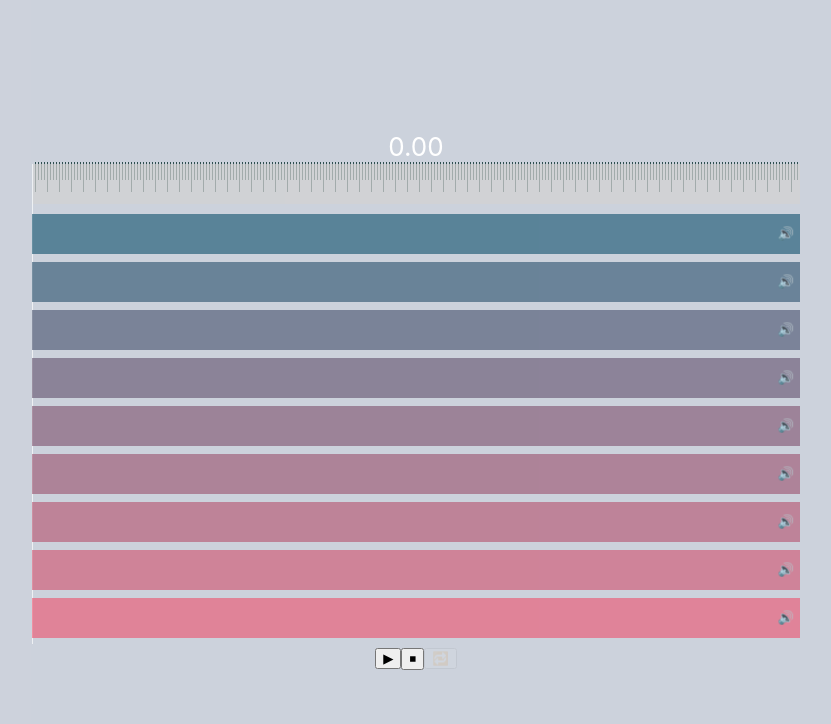
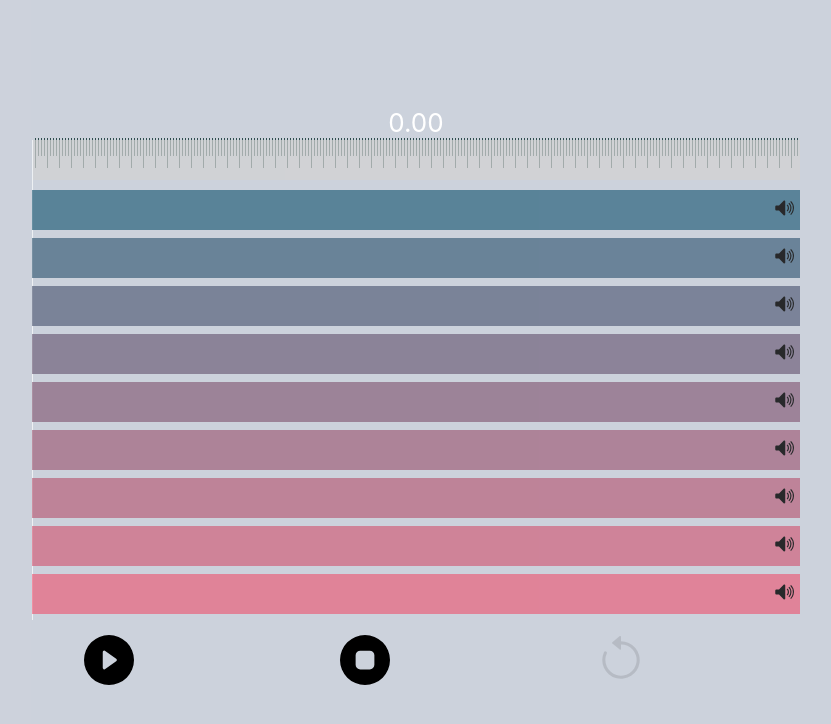
Before and after one commit to tsoriLache/loop-machine, a React (Create React App) app: page / in a window 1280 px wide. Shown: the top 724 px of the page, without its empty margins (224-1055 px from the left). Built offline with nearby package versions, Linux system fonts and the light colour scheme; the HTML template or start-up script is replaced by a standard one.

Commit message:
icons for buttons

```diff
--- a/package.json
+++ b/package.json
@@ -12,6 +12,7 @@
     "@types/react-dom": "^18.0.1",
     "react": "^18.0.0",
     "react-dom": "^18.0.0",
+    "react-icons": "^4.3.1",
     "react-scripts": "5.0.1",
     "typescript": "^4.6.3",
     "web-vitals": "^2.1.4"
--- a/src/Channel.tsx
+++ b/src/Channel.tsx
@@ -1,4 +1,5 @@
 import React, { useEffect, useState } from 'react';
+import { GoMute, GoUnmute } from 'react-icons/go';
 
 export default function Channel({
   i,
@@ -44,7 +45,7 @@ export default function Channel({
             setIsMuted((s) => !s);
           }}
         >
-          {isMuted ? '🔈' : '🔊'}
+          {isMuted ? <GoMute size={20} /> : <GoUnmute size={20} />}
         </button>
       </div>
     </div>
--- a/src/ControlSection.tsx
+++ b/src/ControlSection.tsx
@@ -1,4 +1,10 @@
 import React from 'react';
+import {
+  BsFillPlayCircleFill,
+  BsPauseCircleFill,
+  BsStopCircleFill,
+  BsArrowCounterclockwise,
+} from 'react-icons/bs';
 
 export default function ControlSection({
   isPlaying,
@@ -6,36 +12,42 @@ export default function ControlSection({
   setCurrentTime,
   setIsLooping,
   isLooping,
+  stop,
 }: {
   isPlaying: boolean;
   isLooping: boolean;
   setIsPlaying: React.Dispatch<React.SetStateAction<boolean>>;
   setCurrentTime: React.Dispatch<React.SetStateAction<number>>;
   setIsLooping: React.Dispatch<React.SetStateAction<boolean>>;
+  stop: VoidFunction;
 }) {
-  const stop = () => {
-    setIsPlaying(false);
-    setCurrentTime(0);
-  };
   return (
-    <div>
+    <div className="control-section">
       <button
+        className="control-button"
         onClick={() => {
           setCurrentTime(0);
           setIsPlaying((s) => !s);
         }}
       >
-        {isPlaying ? '⏸' : '▶'}
+        {isPlaying ? (
+          <BsPauseCircleFill size={50} />
+        ) : (
+          <BsFillPlayCircleFill size={50} />
+        )}
       </button>
-      <button onClick={() => stop()}>⏹</button>
+      <button className="control-button" onClick={() => stop()}>
+        <BsStopCircleFill size={50} />
+      </button>
       <button
+        className="control-button"
         style={{ opacity: isLooping ? '1' : '0.1' }}
         onClick={() => {
           setCurrentTime(0);
           setIsLooping((s) => !s);
         }}
       >
-        🔁
+        <BsArrowCounterclockwise size={50} />
       </button>
     </div>
   );
--- a/src/style/App.css
+++ b/src/style/App.css
@@ -9,3 +9,19 @@
   font-size: calc(10px + 2vmin);
   color: white;
 }
+
+.control-section {
+  margin-right: 8vw;
+  width: 60vw;
+  margin-top: 2vh;
+  display: flex;
+  flex-direction: row;
+  justify-content: space-around;
+  align-items: center;
+}
+.control-button {
+  background: none;
+  border: none;
+  width: 5vw;
+  height: 5vw;
+}
```
Also changed, not shown: 1 other file (tests, documents, lock files or other folders).
